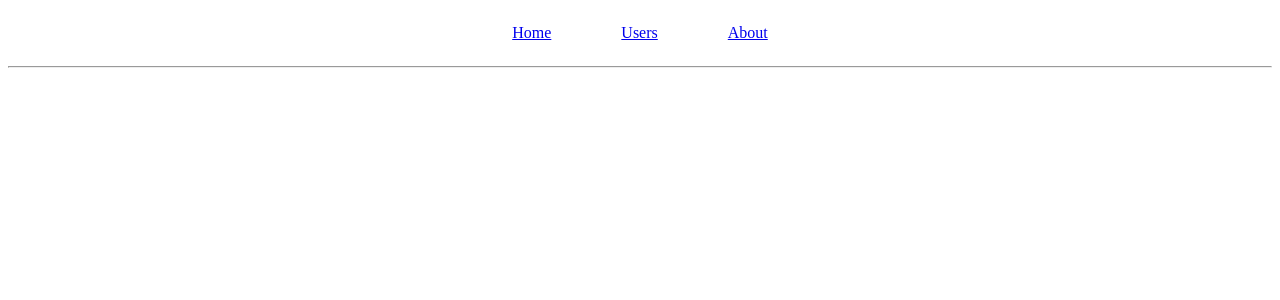
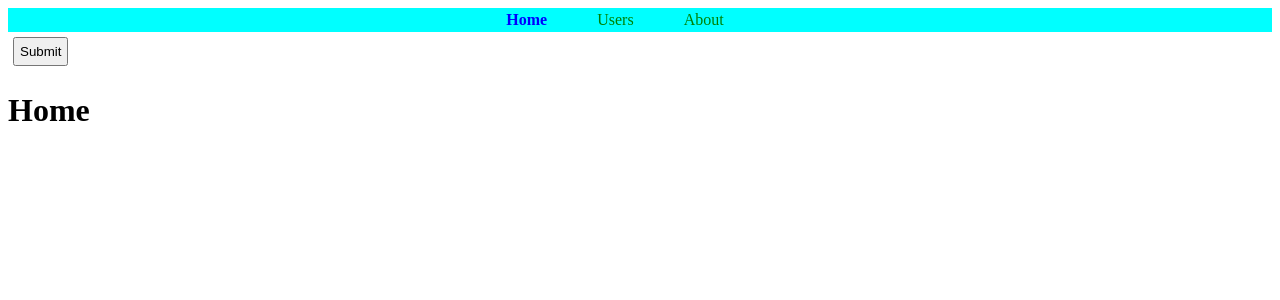
Before and after one commit to sampleprojectSree/sampleproject_1, a React (Create React App) app in the folder sample/: page /Homes in a window 1280 px wide. Shown: the top 300 px of the page. Built offline with nearby package versions, Linux system fonts and the light colour scheme.

Commit message:
new changes on 20-04-2023 08:24

```diff
--- a/sample/src/Route/Navbar/Navbar.css
+++ b/sample/src/Route/Navbar/Navbar.css
@@ -1,16 +1,24 @@
-ul{
+.nav-link{
   display: flex;
   list-style-type: none;
   padding: 3px ;
   text-align: center;
   justify-content: center;
   align-items: center;
-}
-ul li{
-  padding: 5px 35px 5px 35px;
+  background-color: aqua;
 
 }
+a:-webkit-any-link{
+  color: green;
+  text-decoration: none;
+  padding-right: 50px;
+  font-size: medium;
+}
 
+.nav-link .active{
+  color: blue;
+  font-weight: bold;
+}
 /* ul {
     display: flex;
     justify-content: space-around;
--- a/sample/src/Route/Navbar/Navbar.js
+++ b/sample/src/Route/Navbar/Navbar.js
@@ -1,6 +1,11 @@
 import React from "react";
 import "../Navbar/Navbar.css";
-import { Link, BrowserRouter as Router, Switch, Route } from "react-router-dom";
+import {
+  NavLink,
+  BrowserRouter as Router,
+  Switch,
+  Route,
+} from "react-router-dom";
 import Homes from "../UseParams/Homes";
 import Users from "../UseParams/Users";
 import About from "../UseParams/About";
@@ -11,21 +16,19 @@ function Navbar() {
     <>
       <div className="Nav-bar">
         <Router>
-          <ul>
-            <Link to={"/"}>
-              <li>Home</li>
-            </Link>
-            <Link to={"/Users"}>
-              <li>Users</li>
-            </Link>
-
-            <Link to={"/About"}>
-              <li>About</li>
-            </Link>
-          </ul>
-          <hr />
+          <nav className="nav-link">
+            <NavLink className="nav-link-nav" to={"/Homes"}>
+              Home
+            </NavLink>
+            <NavLink className="nav-link-nav" to={"/Users"}>
+              Users
+            </NavLink>
+            <NavLink className="nav-link-nav" to={"/About"}>
+              About
+            </NavLink>
+          </nav>
           <Switch>
-            <Route path="/" exact component={Homes} />
+            <Route path="/Homes" exact component={Homes} />
             <Route path="/Users" exact component={Users} />
             <Route path="/About" exact component={About} />
             <Route path="/UserDetailes/:id" exact component={UserDetailes} />
--- a/sample/src/Route/UseParams/Homes.js
+++ b/sample/src/Route/UseParams/Homes.js
@@ -2,7 +2,8 @@ import React from "react";
 
 function Homes() {
   return (
-    <div>
+    <div className="home">
+      <button>Submit</button>
       <h1>Home</h1>
     </div>
   );
--- /dev/null
+++ b/sample/src/Route/UseParams/Success.css
@@ -0,0 +1,5 @@
+.home{
+    align-items: center;
+    justify-content: center;
+    text-align: center;
+}
```
Also changed, not shown: sample/src/App.js (+6 -6 lines), sample/src/Route/UseParams/Success.js (added, +10 -0 lines).
